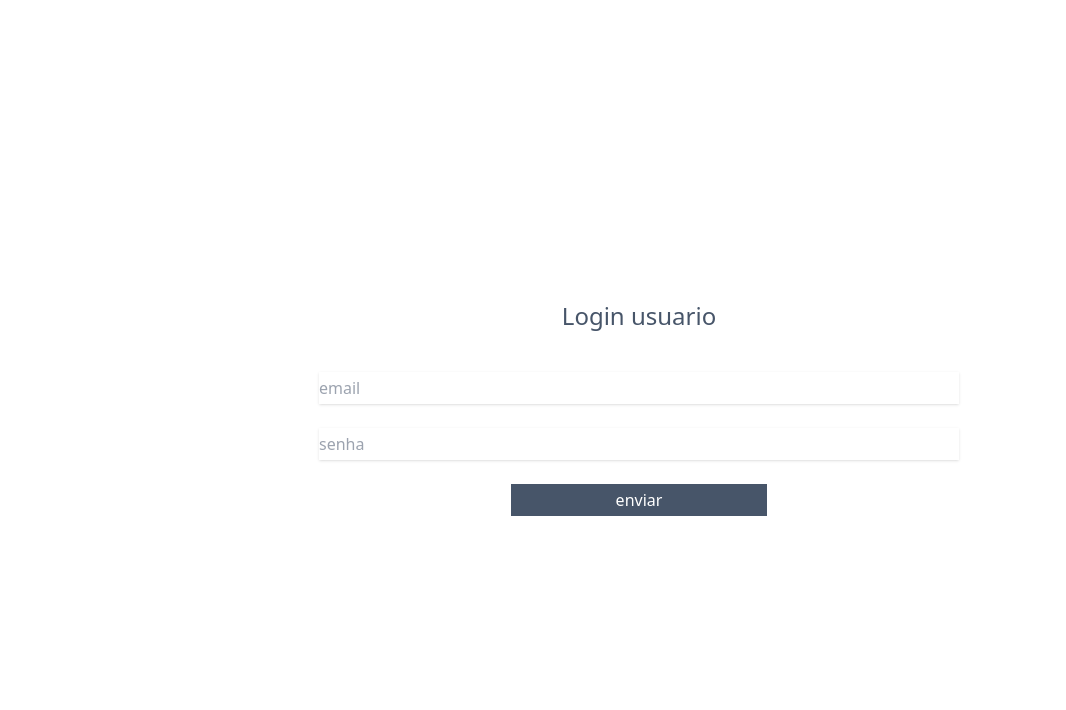
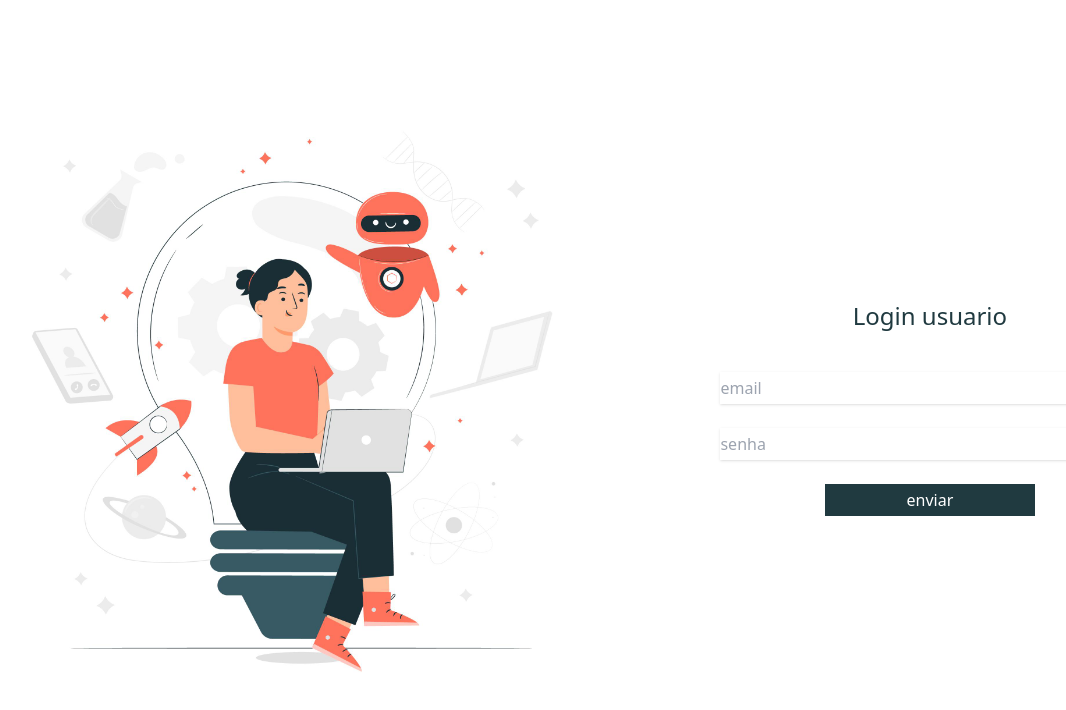
Before and after one commit to anamoraisdev/react-login, a React (Create React App) app: page / in a window 1280 px wide. Shown: the top 710 px of the page, without its empty margins (1-1067 px from the left). Built offline with nearby package versions, Linux system fonts and the light colour scheme.

Commit message:
consertando

```diff
--- a/src/App.js
+++ b/src/App.js
@@ -21,12 +21,17 @@ function App() {
   }
 
   return (
-    <div className="flex flex-col justify-center items-center h-screen" >
-      <h1 className='text-slate-600 text-2xl m-7'>Login usuario</h1>
-      <input type="text" placeholder='email' onChange={(event) => setEmail(event.target.value)} className="w-[50%] h-8 m-3 shadow"/>
-      <input type="password" placeholder='senha' onChange={(event) => setSenha(event.target.value)} className="w-[50%] h-8 m-3 shadow"/>
-      <button type='submit' onClick={() => enviar()} className="bg-slate-600 text-white w-[20%] h-8 hover:bg-slate-500 m-3"> enviar </button>
+    <div className='flex justify-between items-center h-screen'>
+      <div className='w-[50%]'>
+        <img src='./login.jpg'/>
+      </div>
+      <div className=" w-[60%] flex flex-col justify-center items-center h-screen"  >
+        <h1 className='text-[#203A40] text-2xl m-7'>Login usuario</h1>
+        <input type="text" placeholder='email' onChange={(event) => setEmail(event.target.value)} className="w-[60%] h-8 m-3 shadow"/>
+        <input type="password" placeholder='senha' onChange={(event) => setSenha(event.target.value)} className="w-[60%] h-8 m-3 shadow"/>
+        <button type='submit' onClick={() => enviar()} className="bg-[#203A40] text-white w-[30%] h-8 hover:bg-slate-500 m-3"> enviar </button>
 
+      </div>
     </div>
   );
 }
```
Also changed, not shown: public/login.jpg (added).
